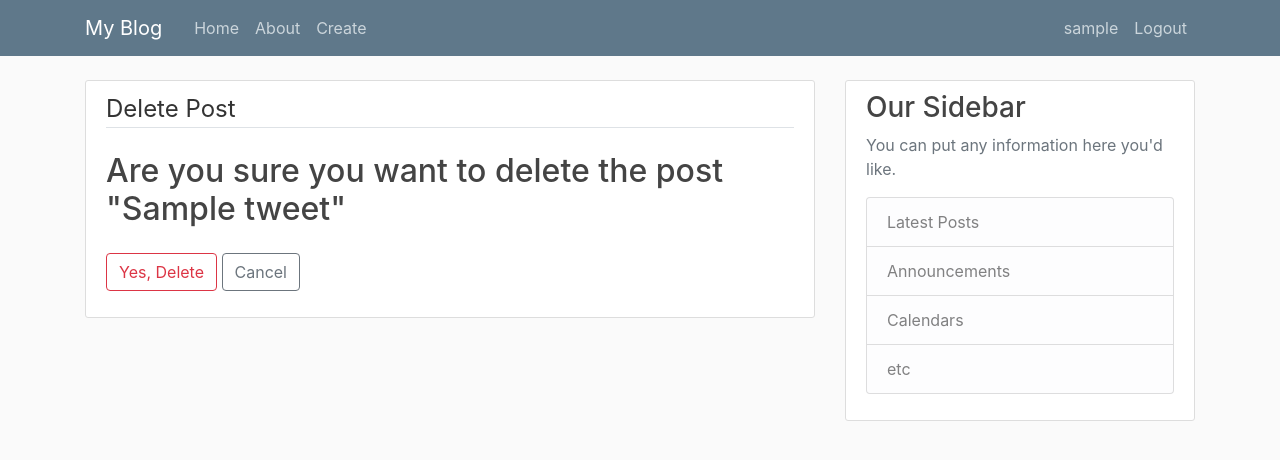
After one commit to Ronith900/django_blog, a Django app: page /delete/1/ in a window 1280 px wide. The commit adds this page. Shown: the top 460 px of the page. Run offline with Django 3.2, Linux system fonts and the light colour scheme; a user stored in the database is signed in; tables that the repository leaves empty hold one stand-in row (values such as "Sample post"); some libraries are stand-ins or nearby versions.

Commit message:
CRUD done

```diff
--- a/Resource/static/css/main.css
+++ b/Resource/static/css/main.css
@@ -56,7 +56,7 @@ a.article-title:hover {
 }
 
 .article-metadata {
-  padding-bottom: 1px;
+  padding-bottom: 15px;
   margin-bottom: 4px;
   border-bottom: 1px solid #e3e3e3
 }
--- /dev/null
+++ b/blog/templates/blog/Delete.html
@@ -0,0 +1,16 @@
+{% extends "main/base.html" %}
+{% block content %}
+    <div class="content-section">
+        <form method="POST">
+            {% csrf_token %}
+            <fieldset class="form-group">
+                <legend class="border-bottom mb-4">Delete Post</legend>
+                <h2>Are you sure you want to delete the post "{{ object.title }}"</h2>
+            </fieldset>
+            <div class="form-group">
+                <button class="btn btn-outline-danger" type="submit">Yes, Delete</button>
+                <a class="btn btn-outline-secondary" href="{% url 'blog-home'%}">Cancel</a>
+            </div>
+        </form>
+    </div>
+{% endblock content %}
--- a/blog/templates/blog/home.html
+++ b/blog/templates/blog/home.html
@@ -9,6 +9,10 @@
             <div class="article-metadata">
               <a class="mr-2" href="#">{{ post.user.username }}</a>
               <small class="text-muted">{{ post.created_at }}</small>
+                <span class="float-right">
+                    <a class="btn btn-primary btn-sm" href="{%url 'blog-update' post.pk%}">Edit</a>
+                    <a  class="btn btn-danger btn-sm " href="{%url 'blog-delete' post.pk%}">Delete</a>
+                </span>
             </div>
             <h2><a class="article-title" href="#">{{ post.title }}</a></h2>
             <p class="article-content">{{ post.description }}</p>
--- a/blog/urls.py
+++ b/blog/urls.py
@@ -6,4 +6,6 @@ urlpatterns = [
     path('', views.Home.as_view(),name='blog-home'),
     path('about/', views.About.as_view(),name='blog-about'),
     path('create/', views.Create.as_view(),name='blog-create'),
+    path('update/<int:pk>/', views.UpdateTweet.as_view(),name='blog-update'),
+    path('delete/<int:pk>/', views.DeleteTweet.as_view(),name='blog-delete'),
 ]
--- a/blog/views.py
+++ b/blog/views.py
@@ -1,5 +1,5 @@
 from django.shortcuts import reverse
-from django.views.generic import TemplateView, CreateView
+from django.views.generic import TemplateView, CreateView, UpdateView, DeleteView
 from django.contrib.auth.mixins import LoginRequiredMixin
 from .models import Tweet
 from .forms import CreateTweetForm
@@ -49,3 +49,20 @@ class Create(LoginRequiredMixin, CreateView):
     def form_valid(self, form):
         form.instance.user = self.request.user
         return super().form_valid(form)
+
+
+class UpdateTweet(LoginRequiredMixin, UpdateView):
+    template_name = 'blog/create.html'
+    form_class = CreateTweetForm
+    model = Tweet
+
+    def get_success_url(self):
+        return reverse('blog-home')
+
+
+class DeleteTweet(LoginRequiredMixin, DeleteView):
+    template_name = 'blog/Delete.html'
+    model = Tweet
+
+    def get_success_url(self):
+        return reverse('blog-home')
```
